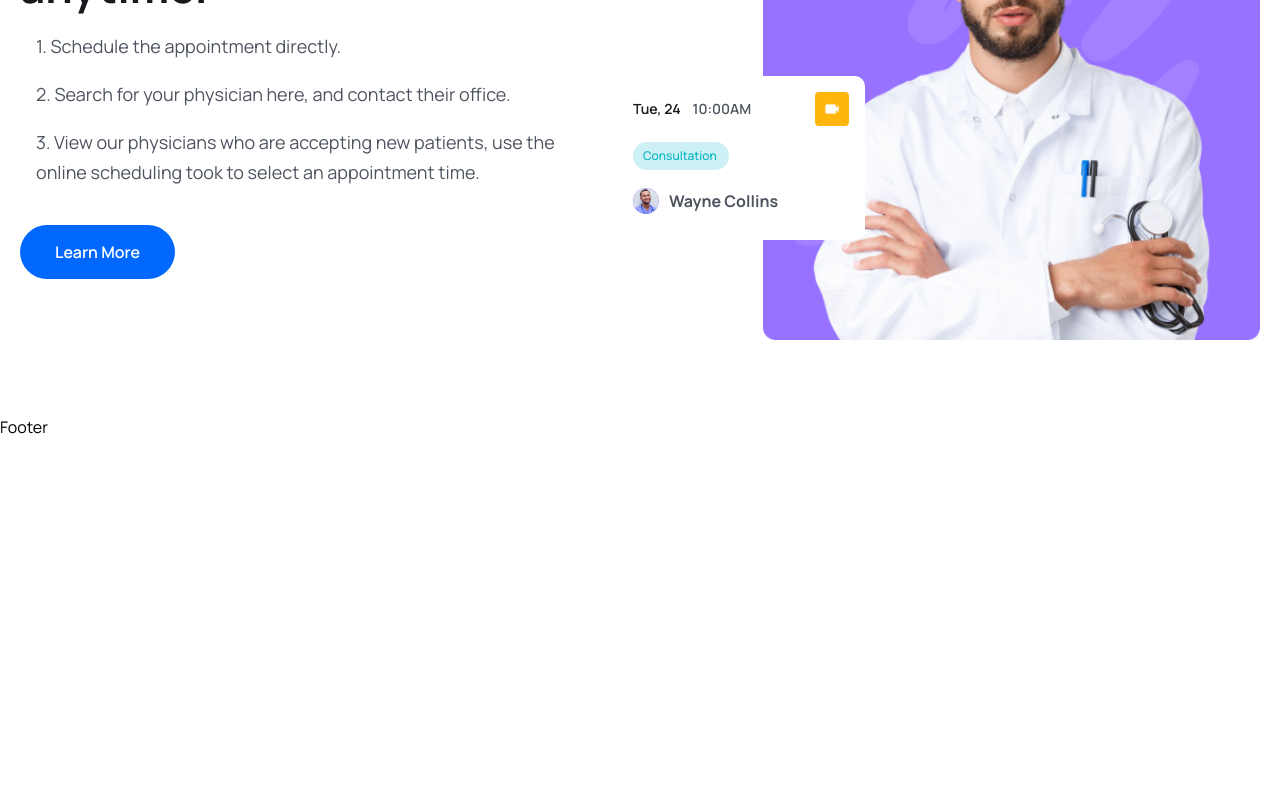
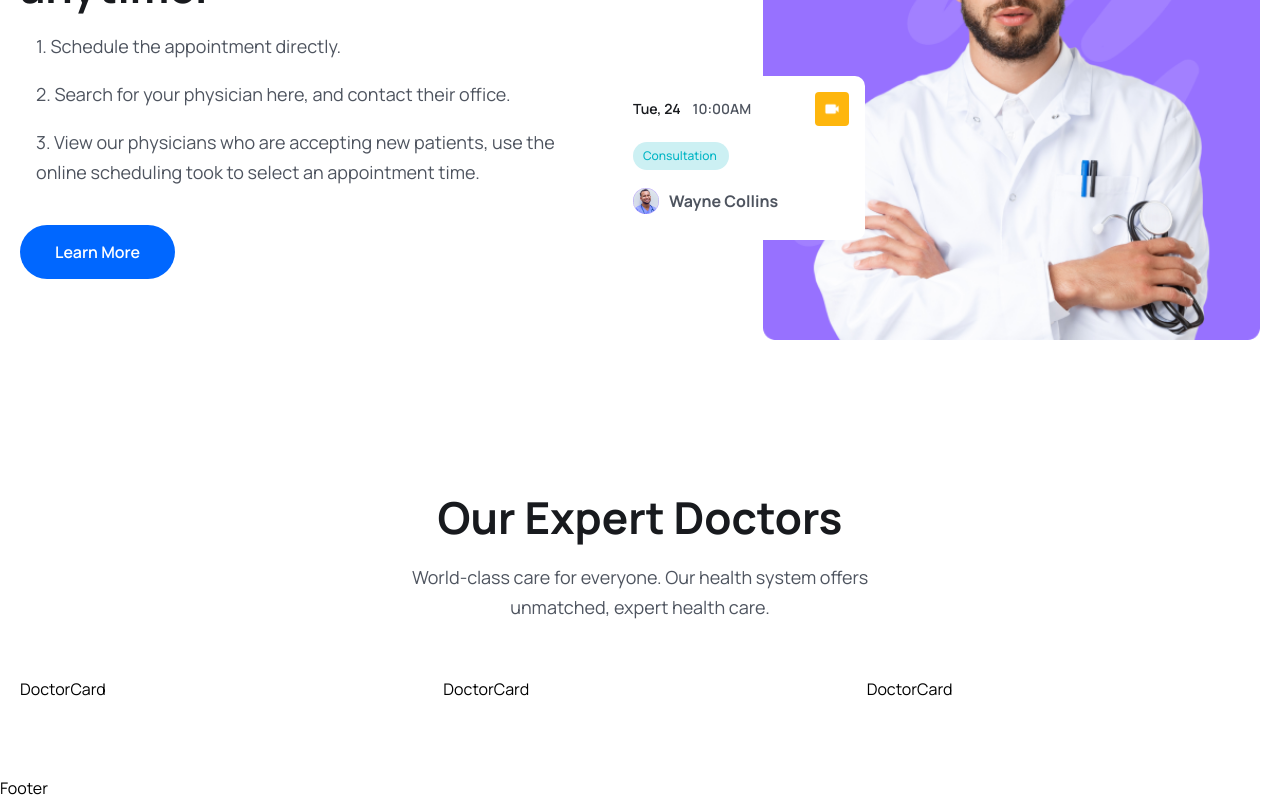
Before and after one commit to brad434/MedicareBooking, a React (Vite) app in the folder frontend/: page / in a window 1280 px wide. Shown: the part 3434-4234 px from the top of the page. Before the commit the page ends 3873 px from the top, so only its background shows below. Built offline with nearby package versions, Linux system fonts and the light colour scheme.

Commit message:
added new files for doctors and input them onto home page

```diff
--- /dev/null
+++ b/frontend/src/components/Doctors/DoctorCard.jsx
@@ -0,0 +1,9 @@
+import React from 'react'
+
+const DoctorCard = () => {
+    return (
+        <div>DoctorCard</div>
+    )
+}
+
+export default DoctorCard;
--- /dev/null
+++ b/frontend/src/components/Doctors/DoctorList.jsx
@@ -0,0 +1,12 @@
+import { doctors } from './../../assets/data/doctors';
+import DoctorCard from './DoctorCard';
+
+const DoctorList = () => {
+    return (
+        <div className='grid grid-cols-1 sm:grid-cols-2 md:grid-cols-3 gap-5 lg:gap-[30px] mt-[30px] lg:mt-[55px]'>
+            {doctors.map((doctor, index) => <DoctorCard key={index} doctor={doctor} />)}
+        </div>
+    )
+}
+
+export default DoctorList;
--- a/frontend/src/pages/Home.jsx
+++ b/frontend/src/pages/Home.jsx
@@ -13,6 +13,7 @@ import { Link } from 'react-router-dom';
 import { BsArrowRight } from 'react-icons/bs';
 import About from '../components/About/About';
 import ServiceList from '../components/Services/ServiceList';
+import DoctorList from '../components/Doctors/DoctorList';
 
 
 const Home = () => {
@@ -212,6 +213,21 @@ const Home = () => {
                 </div>
             </section>
             {/* ============ Features section end ================= */}
+
+            {/* =========== Doctors Start=========== */}
+            <section>
+                <div className="container">
+                    <div className="xl:w-[470px] mx-auto">
+                        <h2 className="heading text-center">Our Expert Doctors</h2>
+                        <p className='text__para text-center'>World-class care for everyone. Our health system offers unmatched, expert health care.</p>
+                    </div>
+                    <DoctorList />
+                </div>
+            </section>
+
+
+
+            {/* =========== Doctors End=========== */}
         </>
     )
 }
```
